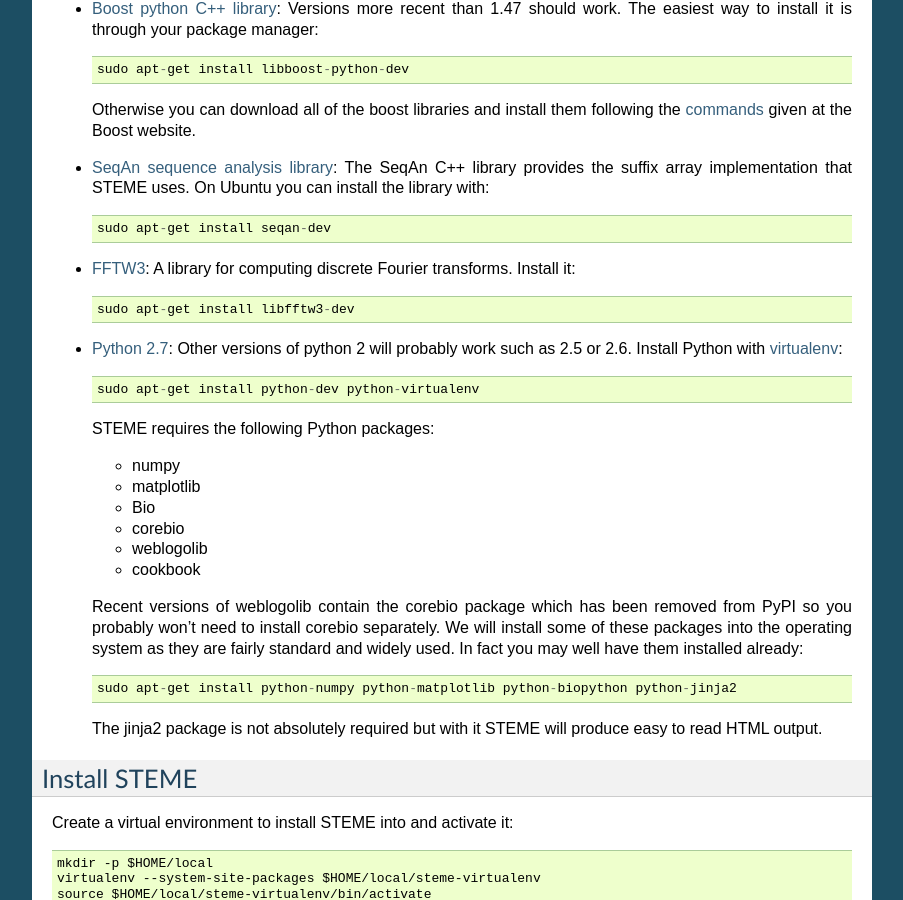
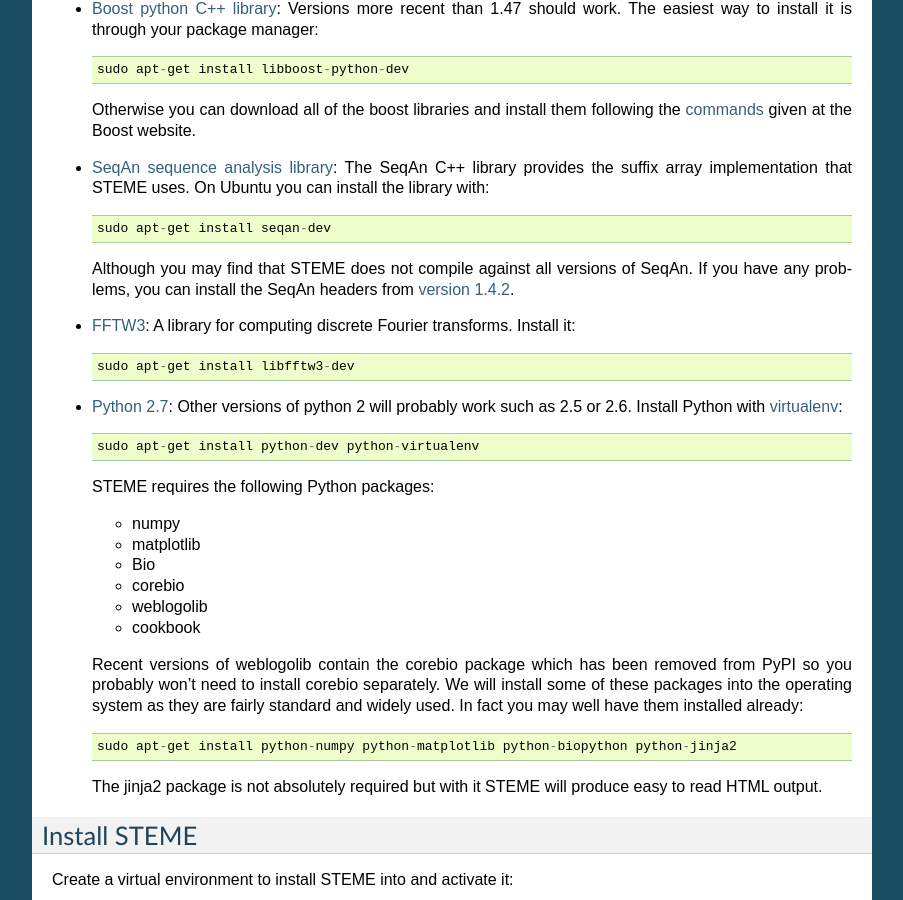
Before and after one commit to JohnReid/STEME, a Sphinx documentation site: the page built from docs/source/getting_started.rst, in a window 1280 px wide and 900 px high, scrolled down 783 px. Shown: the whole window, without its empty margins (198-1101 px from the left). Built offline with Sphinx 7.4.7, drawn with Linux system fonts in a browser that asks for light colours; formulas are drawn with MathJax 3; the version number could not be read and is left out.

```diff
--- a/docs/source/getting_started.rst
+++ b/docs/source/getting_started.rst
@@ -62,6 +62,10 @@
 
     sudo apt-get install seqan-dev
 
+  Although you may find that STEME does not compile against all versions of
+  SeqAn. If you have any problems, you can install the SeqAn headers from
+  `version 1.4.2`_.
+
 
 - `FFTW3`_: A library for computing discrete Fourier transforms. Install it::
 
@@ -99,6 +103,7 @@
 .. _Boost python C++ library: http://www.boost.org/
 .. _commands: http://www.boost.org/doc/libs/1_49_0/more/getting_started/unix-variants.html#easy-build-and-install
 .. _SeqAn sequence analysis library: http://www.seqan.de/
+.. _version 1.4.2: https://github.com/seqan/seqan/releases/tag/seqan-v1.4.2
 .. _FFTW3: _http://www.fftw.org/
 .. _FFTW3 from source: _http://www.fftw.org/download.html
 
```
Also changed, not shown: 2 other files.
